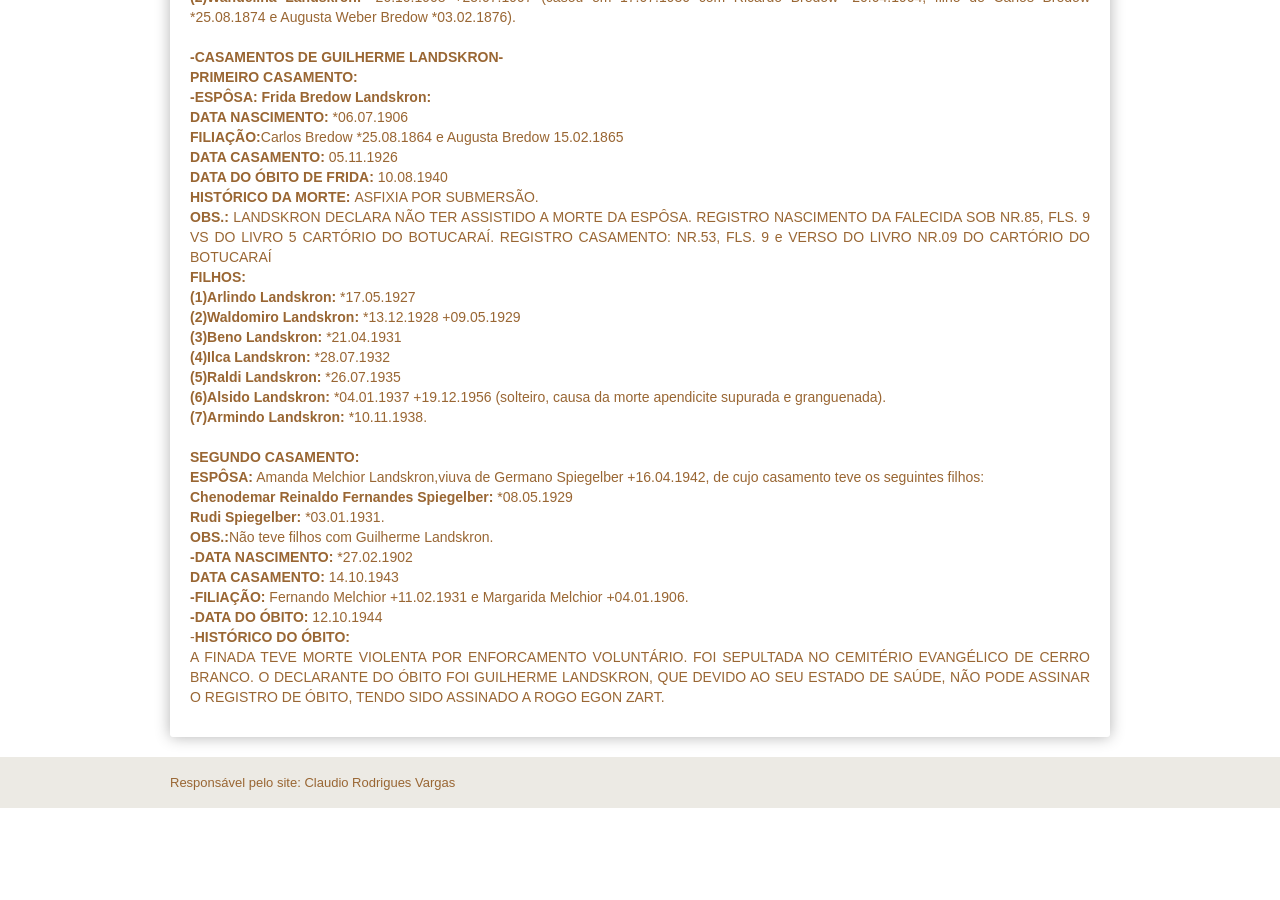
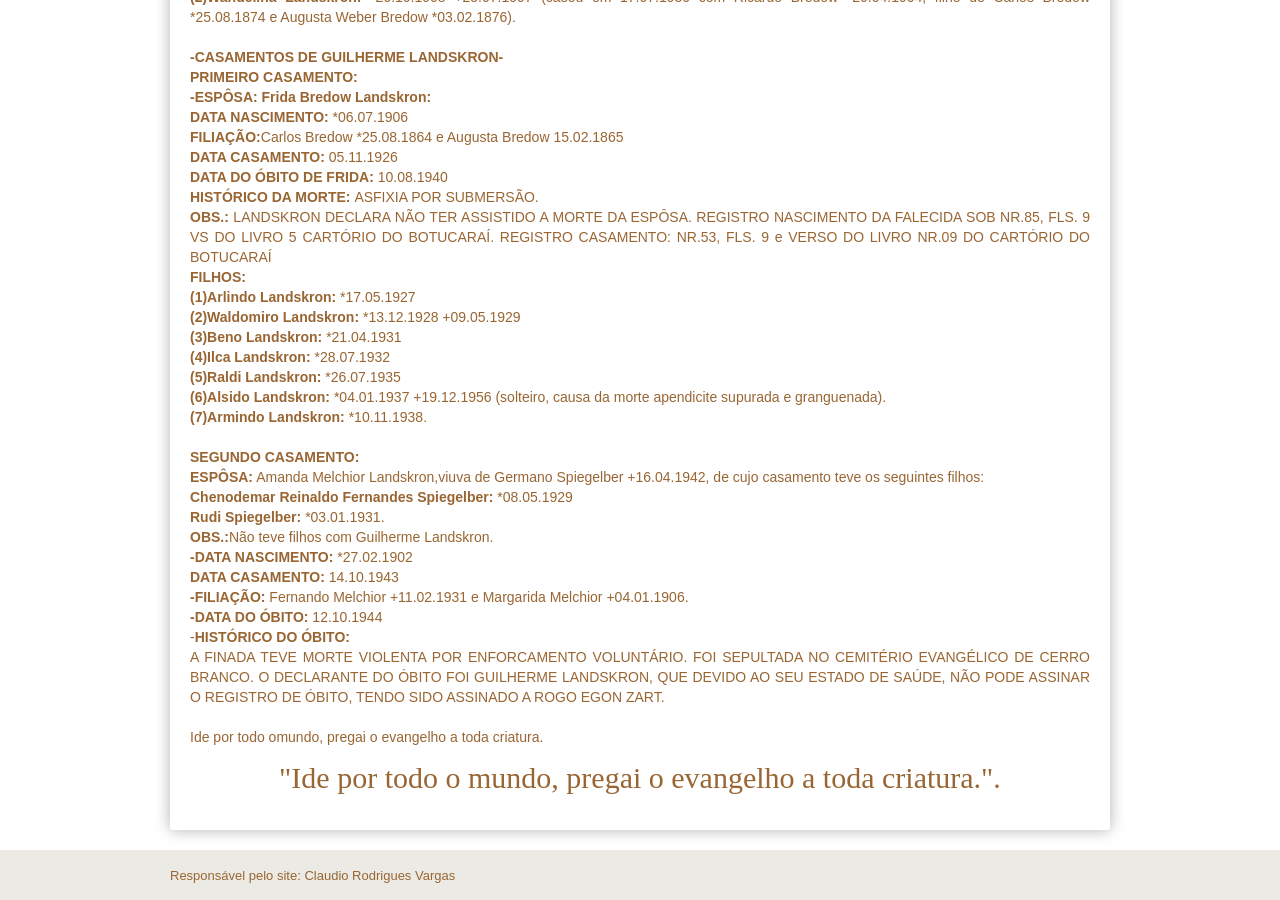
Before and after one commit to claudiovargas1955/claudiovargas1955.github.io, a Jekyll site: the page built from _pages/arvore-genealogica-de-guilherme landskron.html, in a window 1280 px wide and 900 px high, scrolled down 1195 px. Built offline with Jekyll 4.4.1, drawn with Linux system fonts in a browser that asks for light colours; some web fonts are replaced; before the commit the page ends 2003 px from its top, so only the background shows below that.

Commit message:
Update arvore-genealogica-de-guilherme landskron.html

```diff
--- a/_pages/arvore-genealogica-de-guilherme landskron.html
+++ b/_pages/arvore-genealogica-de-guilherme landskron.html
@@ -126,4 +126,8 @@ LIVRO NR.09 DO CARTÓRIO DO BOTUCARAÍ<br>
 -<b>HISTÓRICO DO ÓBITO: <br>
 </b>A FINADA TEVE MORTE VIOLENTA POR ENFORCAMENTO VOLUNTÁRIO. FOI SEPULTADA NO CEMITÉRIO EVANGÉLICO DE CERRO BRANCO. O DECLARANTE DO
 ÓBITO FOI GUILHERME LANDSKRON, QUE DEVIDO AO SEU ESTADO DE SAÚDE, NÃO PODE ASSINAR O REGISTRO DE ÓBITO, TENDO SIDO ASSINADO A ROGO EGON
-ZART.
+ZART.<br><br>
+
+Ide por todo omundo, pregai o evangelho a toda criatura.
+<p style="text-align:center;  color:#996633; font-size:30px; font-family: 'Rancho', cursive">"Ide por todo o mundo, pregai o evangelho
+a toda criatura.". </p>
```
